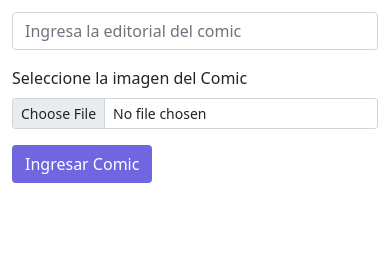
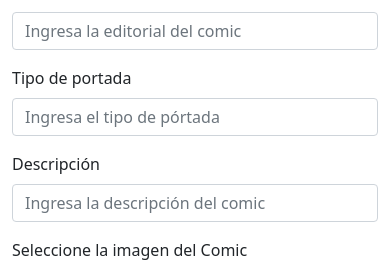
Before and after one commit to DavidPerezAntonio51/SEFMD-AllComics, a React (Create React App) app in the folder allcomics-front/: page /comicsRegistro in a window 390 px wide. Shown: the part 462-730 px from the top of the page. Built offline with nearby package versions, Linux system fonts and the light colour scheme.

Commit message:
imagen responsiva y nuevos campos RegComic ♥

```diff
--- a/allcomics-front/src/Paginas/DetalleComic.jsx
+++ b/allcomics-front/src/Paginas/DetalleComic.jsx
@@ -3,11 +3,11 @@ import SpiderMan_2099 from "../Assests/SpiderMan_2099.jpg"
 
 function DetalleComic() {
     return (
-        <Container>
+        <Container fluid>
             <Row>
-                <Col>
+                <Col md="auto">
                     <img src={SpiderMan_2099}
-                       className="padding"
+                       className="img-fluid rounded mx-auto"
                     />
                 </Col>
                 <Col>
@@ -75,6 +75,9 @@ function DetalleComic() {
 
                 </Col>
             </Row>
+            <Row>
+                <div></div>
+            </Row>
         </Container >
     );
 }
--- a/allcomics-front/src/Paginas/RegistroComic.jsx
+++ b/allcomics-front/src/Paginas/RegistroComic.jsx
@@ -11,6 +11,8 @@ function RegistroComic() {
     const [NumeroComic, setNumeroComic] = useState("");
     const [Editorial, setEditorial] = useState("");
     const [Portada, setPortada] = useState();
+    const [TipodePortada, setTipodePortada] = useState();
+    const [Descripcion, setDescripción] = useState();
     const MySwal =withReactContent(Swal) ;
 
     const enviarDatos = (e) => {
@@ -23,6 +25,8 @@ function RegistroComic() {
         data.append("serie",Serie);
         data.append("numerocomic",NumeroComic);
         data.append("editorial",Editorial);
+        data.append("tipodeportada",TipodePortada);
+        data.append("descripción",Descripcion);
         data.append("portada",Portada);
         ApiPublic.cargarComic(data).then((response) => {
             console.log(response);
@@ -31,6 +35,8 @@ function RegistroComic() {
         setSerie("");
         setNumeroComic("");
         setEditorial("");
+        setTipodePortada("");
+        setDescripción("");
         setPortada("");
     }
     return (
@@ -52,6 +58,14 @@ function RegistroComic() {
                     <Form.Label>Editorial</Form.Label>
                     <Form.Control type="text" placeholder="Ingresa la editorial del comic" onChange={(e)=>setEditorial(e.target.value)} value={Editorial}/>
                 </Form.Group>
+                <Form.Group className="mb-3" controlId="formBasicTipoPortada">
+                    <Form.Label>Tipo de portada</Form.Label>
+                    <Form.Control type="text" placeholder="Ingresa el tipo de pórtada" onChange={(e)=>setTipodePortada(e.target.value)} value={Editorial}/>
+                </Form.Group>
+                <Form.Group className="mb-3" controlId="formBasicDescripcionC">
+                    <Form.Label>Descripción</Form.Label>
+                    <Form.Control type="text" placeholder="Ingresa la descripción del comic" onChange={(e)=>setDescripción(e.target.value)} value={Editorial}/>
+                </Form.Group>
 
                 <Form.Group controlId="formImagenComic" className="mb-3">
                     <Form.Label>Seleccione la imagen del Comic</Form.Label>
```
